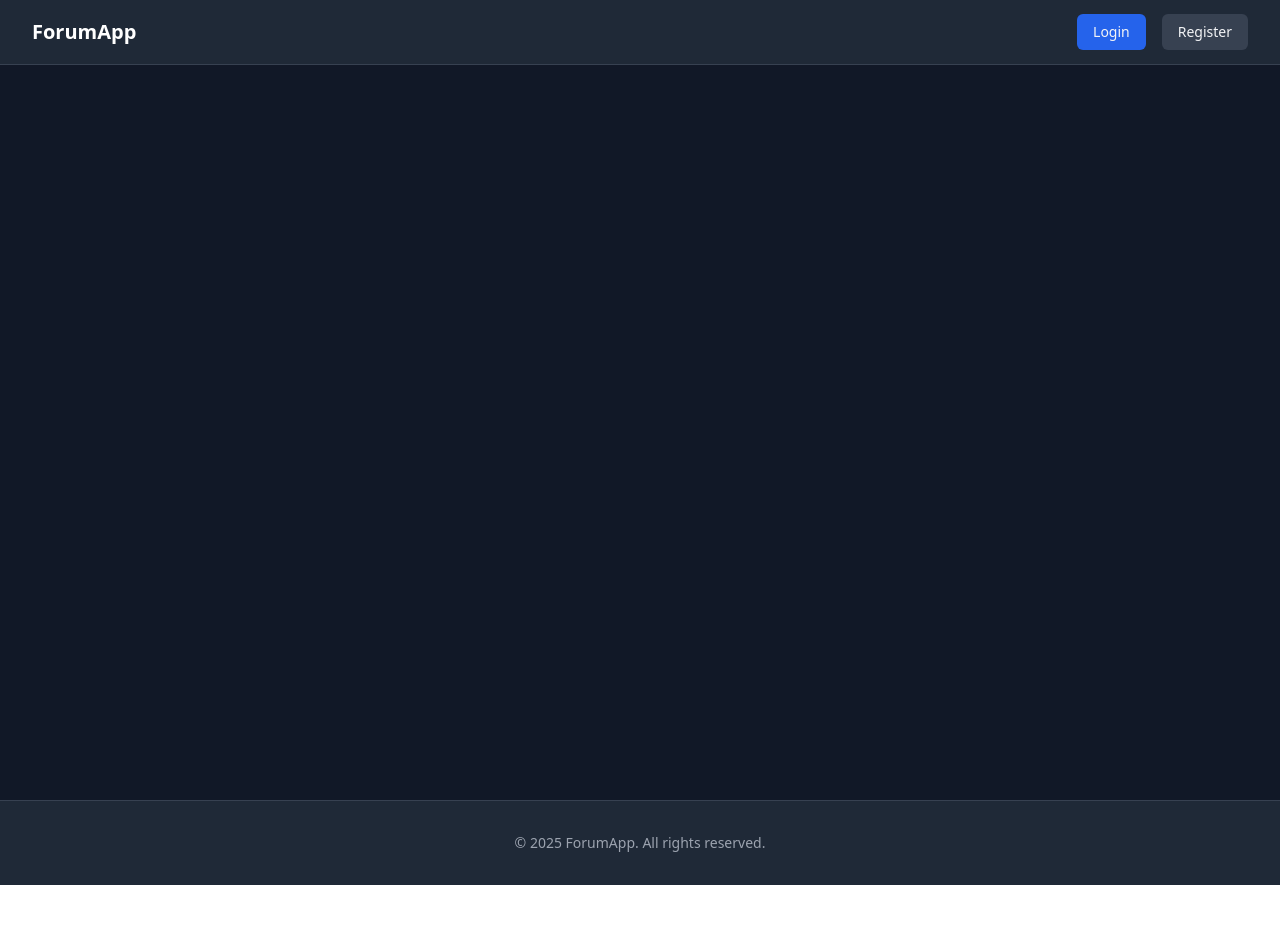
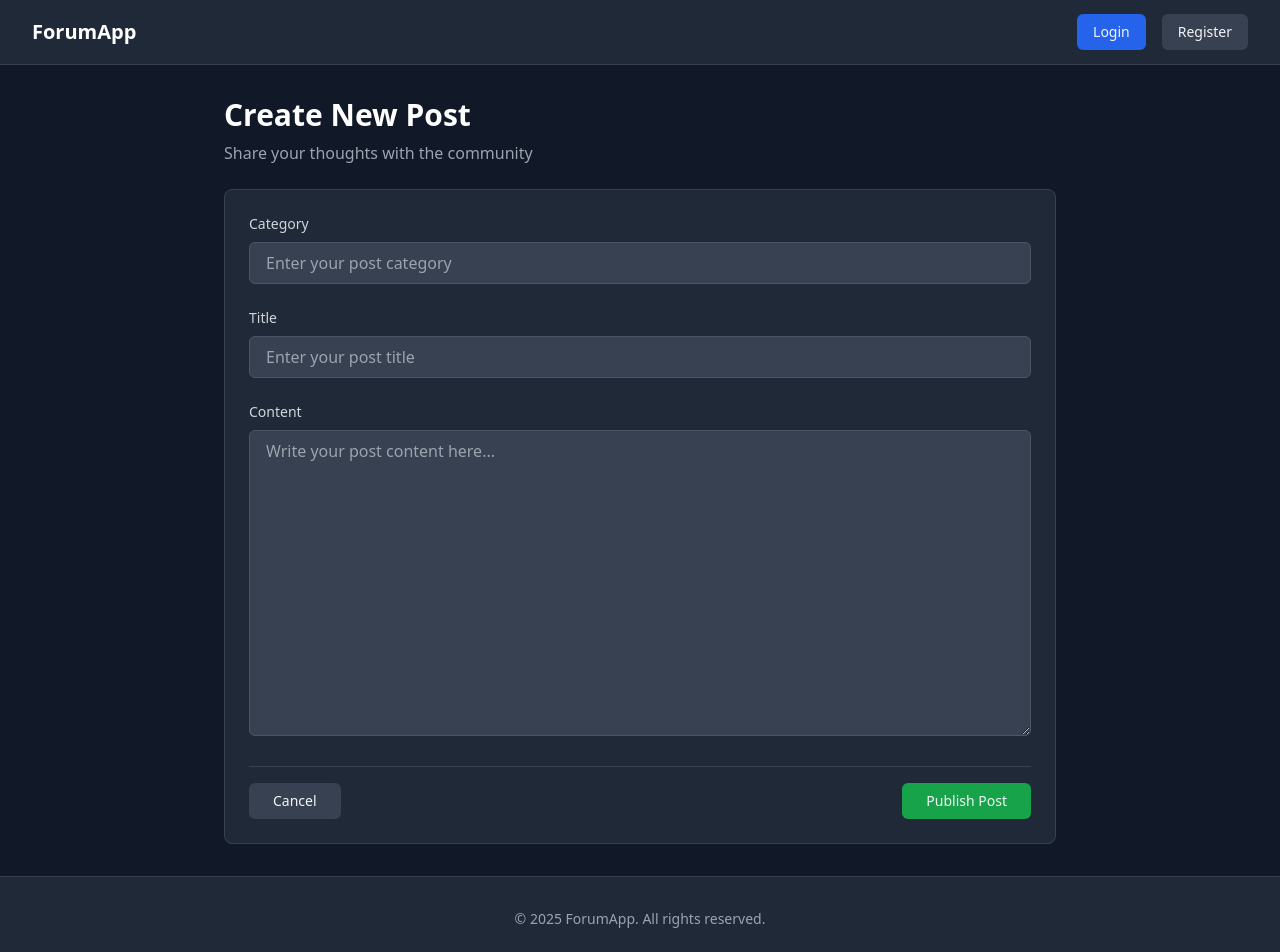
Before and after one commit to Rosen010/React-forum-app, a React (Vite) app in the folder client/: page /create-post in a window 1280 px wide. Shown: the top 952 px of the page. Before the commit the page ends 885 px from the top, so only its background shows below. Built offline with nearby package versions, Linux system fonts and the light colour scheme.

Commit message:
create post

```diff
--- a/client/src/App.jsx
+++ b/client/src/App.jsx
@@ -5,6 +5,7 @@
 import Home from "./components/home/Home"
 import Logout from "./components/logout/Logout"
 import Footer from "./components/footer/Footer"
+import CreatePost from "./components/createPost/CreatePost"
 
 function App() {
   return (
@@ -16,6 +17,7 @@
           <Route path="/login" element={<Login />} />
           <Route path="/register" element={<Register />} />
           <Route path="/logout" element={<Logout />} />
+          <Route path="/create-post" element={<CreatePost />} />
         </Routes>
       </div>
       <Footer />
--- /dev/null
+++ b/client/src/components/createPost/CreatePost.jsx
@@ -0,0 +1,97 @@
+import { Link, useNavigate } from "react-router-dom";
+import useRequest from "../../hooks/useRequest";
+import useForm from "../../hooks/useForm";
+
+export default function CreatePost() {
+    const navigate = useNavigate();
+    const { request } = useRequest();
+
+    const createPostHandler = async (data) => {
+        try {
+            await request('/data/posts', 'POST', data);
+            navigate('/');
+        } catch (err) {
+            alert('Failed to create post: ' + err);
+        }
+    }
+
+    const { register, formAction, }
+        = useForm(createPostHandler, {
+            category: '',
+            title: '',
+            content: '',
+        });
+
+    return (
+        <div className="min-h-screen bg-gray-900 text-gray-100">
+            <div className="max-w-4xl mx-auto px-4 sm:px-6 lg:px-8 py-8">
+                <div className="mb-6">
+                    <h1 className="text-3xl font-bold text-white mb-2">Create New Post</h1>
+                    <p className="text-gray-400">Share your thoughts with the community</p>
+                </div>
+
+                <div className="bg-gray-800 rounded-lg border border-gray-700 p-6">
+                    <form className="space-y-6" action={formAction}>
+                        {/* Category Selection */}
+                        <div>
+                            <label htmlFor="category" className="block text-sm font-medium text-gray-300 mb-2">
+                                Category
+                            </label>
+                            <input
+                                type="text"
+                                id="category"
+                                {...register('category')}
+                                className="w-full px-4 py-2 bg-gray-700 border border-gray-600 rounded-md text-white placeholder-gray-400 focus:outline-none focus:ring-2 focus:ring-blue-500 focus:border-transparent"
+                                placeholder="Enter your post category"
+                            />
+                        </div>
+
+                        {/* Post Title */}
+                        <div>
+                            <label htmlFor="title" className="block text-sm font-medium text-gray-300 mb-2">
+                                Title
+                            </label>
+                            <input
+                                type="text"
+                                id="title"
+                                {...register('title')}
+                                className="w-full px-4 py-2 bg-gray-700 border border-gray-600 rounded-md text-white placeholder-gray-400 focus:outline-none focus:ring-2 focus:ring-blue-500 focus:border-transparent"
+                                placeholder="Enter your post title"
+                            />
+                        </div>
+
+                        {/* Post Content */}
+                        <div>
+                            <label htmlFor="content" className="block text-sm font-medium text-gray-300 mb-2">
+                                Content
+                            </label>
+                            <textarea
+                                id="content"
+                                {...register('content')}
+                                rows="12"
+                                className="w-full px-4 py-2 bg-gray-700 border border-gray-600 rounded-md text-white placeholder-gray-400 focus:outline-none focus:ring-2 focus:ring-blue-500 focus:border-transparent resize-y"
+                                placeholder="Write your post content here..."
+                            ></textarea>
+                        </div>
+
+                        {/* Action Buttons */}
+                        <div className="flex items-center justify-between pt-4 border-t border-gray-700">
+                            <Link
+                                to="/"
+                                className="px-6 py-2 bg-gray-700 hover:bg-gray-600 rounded-md text-sm font-medium transition-colors">
+                                Cancel
+                            </Link>
+                            <div className="flex space-x-3">
+                                <button
+                                    type="submit"
+                                    className="px-6 py-2 bg-green-600 hover:bg-green-700 rounded-md text-sm font-medium transition-colors">
+                                    Publish Post
+                                </button>
+                            </div>
+                        </div>
+                    </form>
+                </div>
+            </div>
+        </div>
+    );
+}
--- a/client/src/components/postItem/PostItem.jsx
+++ b/client/src/components/postItem/PostItem.jsx
@@ -17,7 +17,7 @@
                         {content}
                     </p>
                     <div className="flex items-center space-x-4 text-sm text-gray-400">
-                        <span>By: {author.username}</span>
+                        <span>By: {author.email}</span>
                         <span>•</span>
                         <span>{new Date(_createdOn).toLocaleString()}</span>
                     </div>
@@ -25,7 +25,7 @@
                 <div className="ml-4">
                     <div className="w-12 h-12 bg-gray-600 rounded-full flex items-center justify-center">
                         <span className="text-sm font-medium">
-                            {author.username
+                            {author.email
                                 .split(' ')
                                 .map(n => n[0])
                                 .join('')
--- a/client/src/components/posts/Posts.jsx
+++ b/client/src/components/posts/Posts.jsx
@@ -2,6 +2,7 @@
 import UserContext from "../../contexts/UserContext";
 import useRequest from "../../hooks/useRequest";
 import PostItem from "../postItem/PostItem";
+import { Link } from "react-router-dom";
 
 export default function Posts() {
     const urlParams = new URLSearchParams({
@@ -16,9 +17,9 @@
 
             {isAuthenticated && (
                 <div className="mb-6">
-                    <button className="bg-green-600 hover:bg-green-700 px-6 py-3 rounded-md font-medium transition-colors">
+                    <Link to="/create-post" className="bg-green-600 hover:bg-green-700 px-6 py-3 rounded-md font-medium transition-colors">
                         + Create New Post
-                    </button>
+                    </Link>
                 </div>
             )}
 
```
Also changed, not shown: 1 other file (tests, documents, lock files or other folders).
